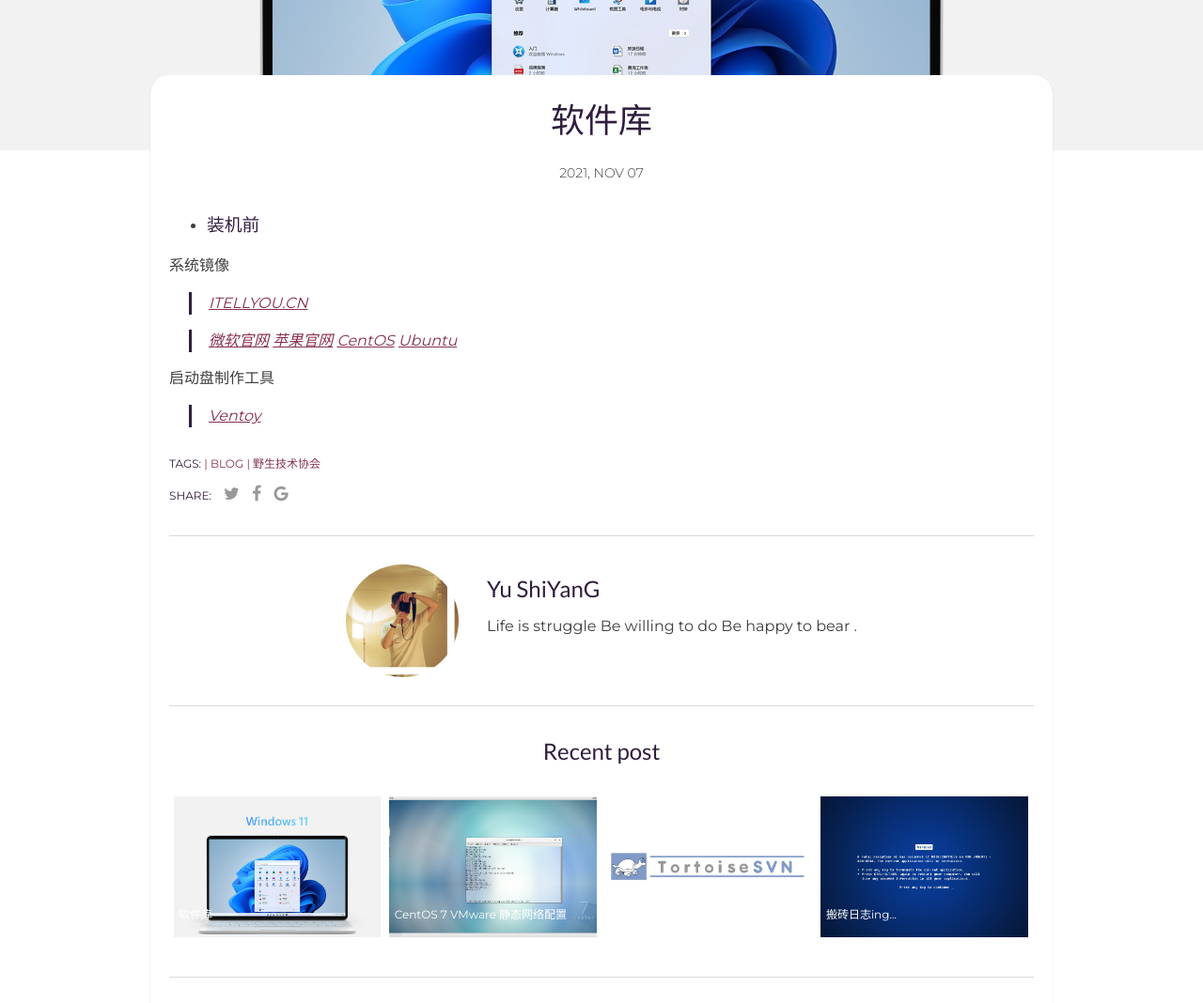
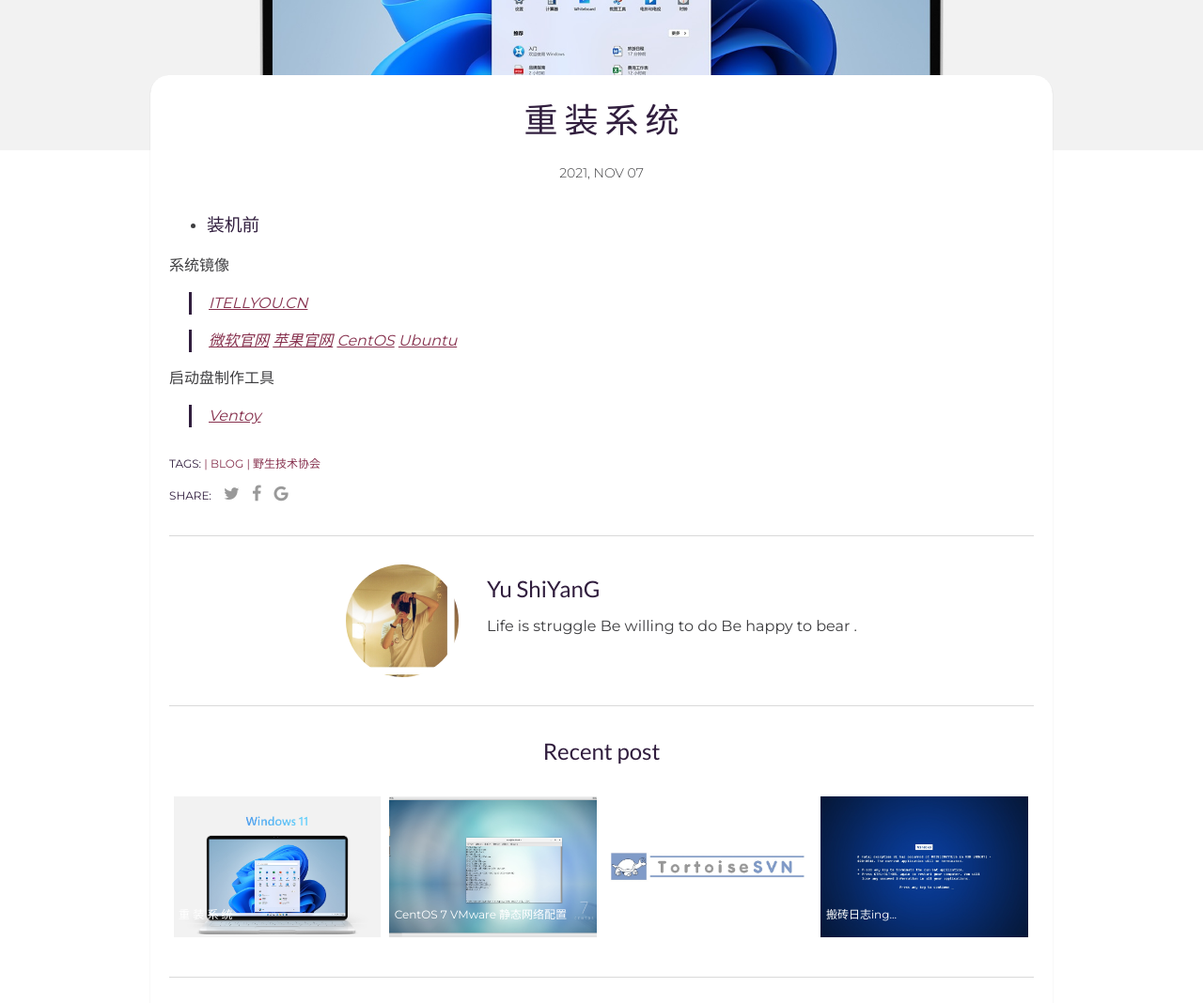
Before and after one commit to techysy/techysy.github.io, a Jekyll site: the page built from _posts/2021-11-07-setup-system.markdown, in a window 1280 px wide. Shown: the part 443-1511 px from the top of the page at 94% size. Built offline with Jekyll 4.4.1, drawn with Linux system fonts in a browser that asks for light colours; comment, search, counter and statistics services are not loaded; a style sheet for code colours, icons or effects is not loaded.

Commit message:
Update 2021-11-07-setup-system.markdown

```diff
--- a/_posts/2021-11-07-setup-system.markdown
+++ b/_posts/2021-11-07-setup-system.markdown
@@ -1,6 +1,6 @@
 ---
 layout: post
-title: 软件库
+title: 重 装 系 统
 date: 2021-11-07 08:00:00 +0800
 img: setup-system.jpg
 tags: [blog,野生技术协会]
```
